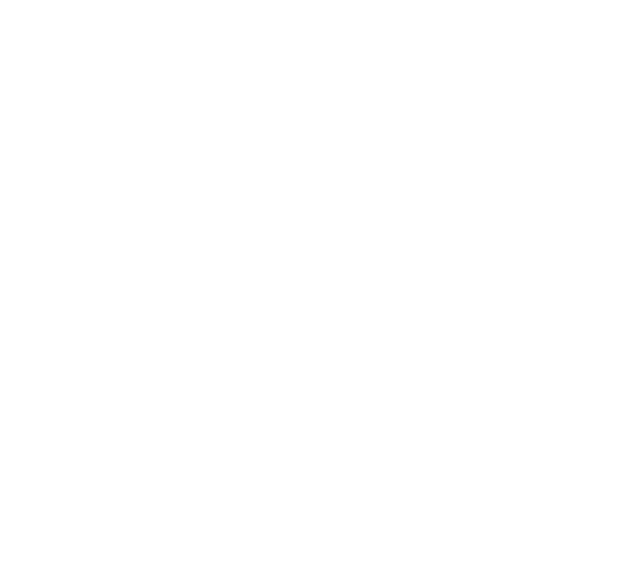
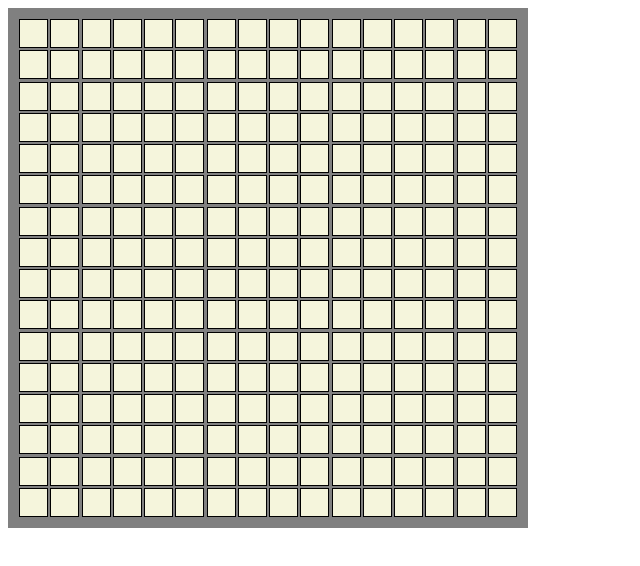
Before and after one commit to nickamcd/Etch-a-Sketch, a plain HTML site: page index.html in a window 1280 px wide. Shown: the whole page, without its empty margins (0-640 px from the left). Drawn offline with Linux system fonts and the light colour scheme.

Commit message:
Added grid of squares to page.

```diff
--- a/index.html
+++ b/index.html
@@ -2,10 +2,11 @@
 <html>
     <head>
         <title>Etch-a-Sketch</title>
+        <link rel="stylesheet" type="text/css" href="style.css">
     </head>
 
     <body>
         <div id="container"></div>
-        <script src="myScript.js"></script>
+        <script type="text/javascript" src="myScript.js"></script>
     </body>
 </html>
--- a/myScript.js
+++ b/myScript.js
@@ -1,4 +1,19 @@
+const GRID_SIZE = 16;
+
 function populateGrid() {
     const container = document.querySelector("#container");
+    let docFragment = document.createDocumentFragment();
 
+    for (i = 0; i < GRID_SIZE; i++) {
+        for (j = 0; j < GRID_SIZE; j++) {
+            const div = document.createElement("div");
+            div.classList.add("square");
+            docFragment.appendChild(div);
+        }
+    }
+
+    container.appendChild(docFragment);
 }
+
+
+populateGrid();
--- a/style.css
+++ b/style.css
@@ -0,0 +1,17 @@
+#container {
+    height: 500px;
+    width: 500px;
+    display: grid;
+    grid-template-columns: repeat(16, auto);
+    grid-template-rows: repeat(16, auto);
+    background-color: grey;
+    padding: 10px;
+}
+
+.square{
+    background-color: beige;
+    height: 27px;
+    width: 27px;
+    margin: 1px;
+    border: 1px solid black;
+}
```
